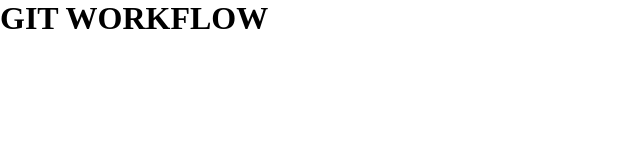
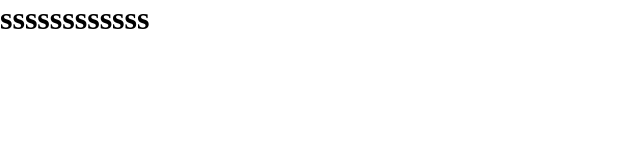
Before and after one commit to mdzoubir/wahya-mimti, a plain HTML site: page index.html in a window 1280 px wide. Shown: the whole page, without its empty margins (0-640 px from the left). Drawn offline with Linux system fonts and the light colour scheme.

Commit message:
renommer le texte

```diff
--- a/index.html
+++ b/index.html
@@ -10,7 +10,7 @@
 
 <body>
 
-    <h1 class="some-heading">GIT WORKFLOW</h1>
+    <h1 class="some-heading">ssssssssssss</h1>
 
 </body>
 
```
